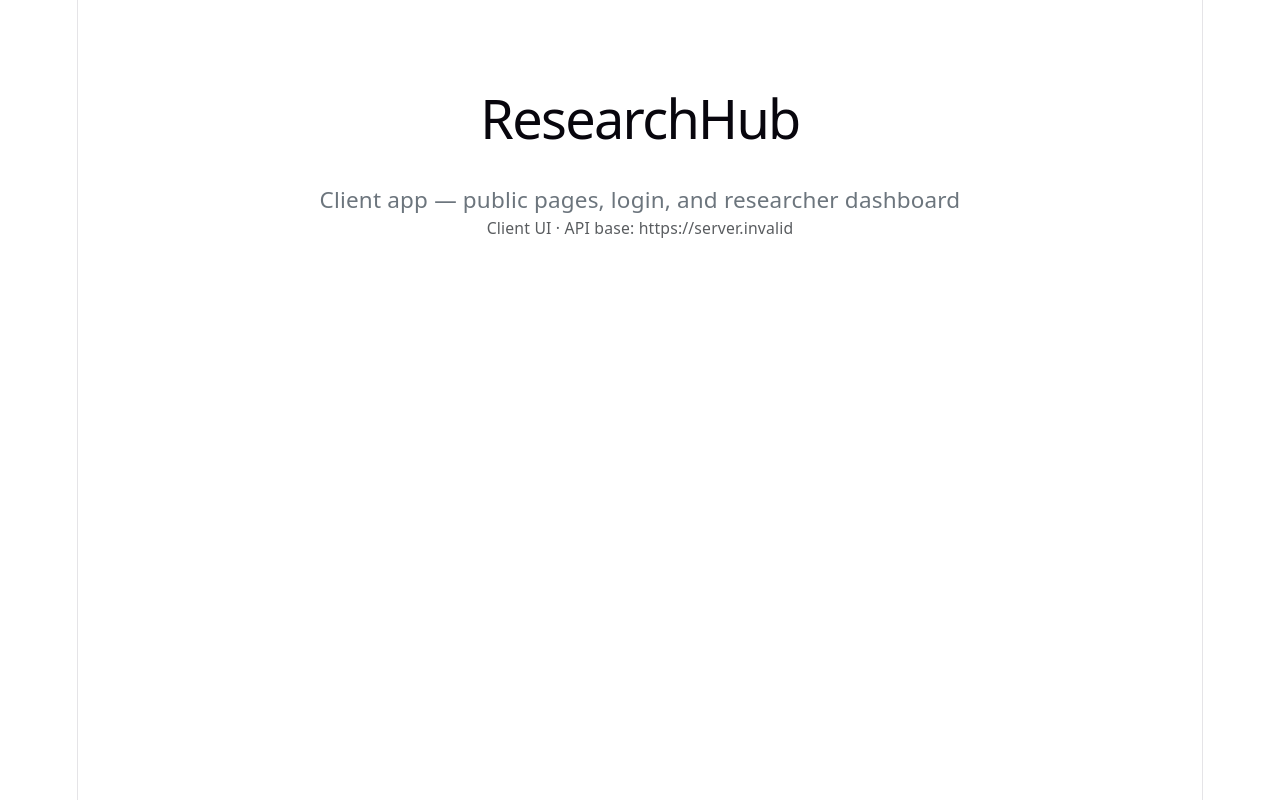
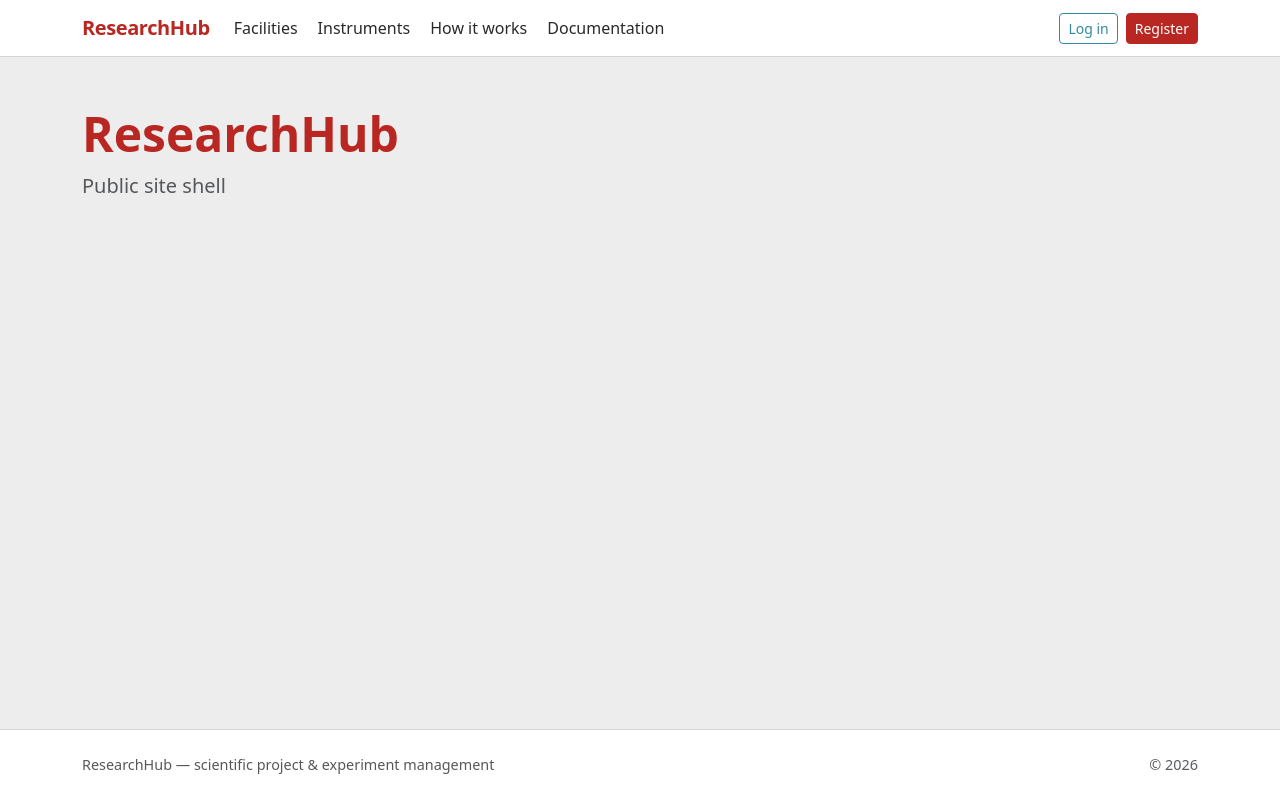
Before and after one commit to ChakerYaakoub/ResearchHub, a React (Vite) app in the folder client-ui/: page / in a window 1280 px wide. Built offline with nearby package versions, Linux system fonts and the light colour scheme; no server answers.

Commit message:
feat(client-ui): add brand tokens and public layout shell

```diff
--- a/client-ui/src/App.tsx
+++ b/client-ui/src/App.tsx
@@ -1,30 +1,32 @@
 /**
- * Client app scaffold: marketing + login (Phase 9) and researcher dashboard (10–11).
- * Tokens stay on this origin only. Admin uses admin-ui separately.
+ * Client app: marketing + login (Phase 9). Dashboard is Phase 10.
+ * Tokens stay on this origin only.
  */
 import { Route, Routes } from 'react-router-dom'
+import { AppLayout } from './components/AppLayout'
+import { HomePage } from './pages/Home'
 import './App.css'
 
-const apiBaseUrl = import.meta.env.VITE_API_BASE_URL ?? ''
-
-function HomePage() {
+function Placeholder({ title }: { title: string }) {
   return (
-    <main className="container py-5">
-      <h1 className="display-5">ResearchHub</h1>
-      <p className="lead text-secondary">
-        Client app — public pages, login, and researcher dashboard
-      </p>
-      <p className="text-muted small mb-0">
-        Client UI · API base: {apiBaseUrl || '(not set)'}
-      </p>
-    </main>
+    <div className="container py-5">
+      <h1 className="h2">{title}</h1>
+    </div>
   )
 }
 
 function App() {
   return (
     <Routes>
-      <Route path="/" element={<HomePage />} />
+      <Route element={<AppLayout />}>
+        <Route path="/" element={<HomePage />} />
+        <Route path="/facilities" element={<Placeholder title="Facilities" />} />
+        <Route path="/instruments" element={<Placeholder title="Instruments" />} />
+        <Route path="/how-it-works" element={<Placeholder title="How it works" />} />
+        <Route path="/documentation" element={<Placeholder title="Documentation" />} />
+        <Route path="/login" element={<Placeholder title="Log in" />} />
+        <Route path="/register" element={<Placeholder title="Register" />} />
+      </Route>
     </Routes>
   )
 }
--- /dev/null
+++ b/client-ui/src/components/AppLayout/AppLayout.css
@@ -0,0 +1,74 @@
+.rh-navbar {
+  background: var(--rh-surface);
+  border-bottom: 1px solid var(--rh-border);
+}
+
+.rh-brand {
+  font-weight: 700;
+  letter-spacing: -0.02em;
+  color: var(--rh-primary) !important;
+  text-decoration: none;
+}
+
+.rh-brand:hover {
+  color: var(--rh-primary-hover) !important;
+}
+
+.rh-nav-link {
+  color: var(--rh-text) !important;
+}
+
+.rh-nav-link.active {
+  color: var(--rh-accent) !important;
+  font-weight: 600;
+}
+
+.rh-layout {
+  display: flex;
+  flex-direction: column;
+  min-height: 100vh;
+}
+
+.rh-main {
+  flex: 1;
+}
+
+.rh-footer {
+  background: var(--rh-surface);
+  border-top: 1px solid var(--rh-border);
+  color: var(--rh-text-muted);
+  font-size: 0.9rem;
+}
+
+.rh-toggler {
+  border: 1px solid var(--rh-border);
+  background: transparent;
+  padding: 0.35rem 0.6rem;
+  border-radius: 0.25rem;
+}
+
+.rh-toggler-icon {
+  display: block;
+  width: 1.25rem;
+  height: 2px;
+  background: var(--rh-text);
+  position: relative;
+}
+
+.rh-toggler-icon::before,
+.rh-toggler-icon::after {
+  content: '';
+  position: absolute;
+  left: 0;
+  width: 100%;
+  height: 2px;
+  background: var(--rh-text);
+}
+
+.rh-toggler-icon::before {
+  top: -6px;
+}
+
+.rh-toggler-icon::after {
+  top: 6px;
+}
--- /dev/null
+++ b/client-ui/src/components/AppLayout/AppLayout.tsx
@@ -0,0 +1,87 @@
+import { useState } from 'react'
+import { Link, NavLink, Outlet } from 'react-router-dom'
+import './AppLayout.css'
+
+export type NavItem = {
+  to: string
+  label: string
+}
+
+export const mainNavItems: NavItem[] = [
+  { to: '/facilities', label: 'Facilities' },
+  { to: '/instruments', label: 'Instruments' },
+  { to: '/how-it-works', label: 'How it works' },
+  { to: '/documentation', label: 'Documentation' },
+]
+
+/** Public shell: responsive navbar, page outlet, footer. */
+export function AppLayout() {
+  const [open, setOpen] = useState(false)
+
+  const close = () => setOpen(false)
+
+  return (
+    <div className="rh-layout">
+      <nav className="navbar navbar-expand-lg rh-navbar sticky-top">
+        <div className="container">
+          <Link className="navbar-brand rh-brand" to="/" onClick={close}>
+            ResearchHub
+          </Link>
+          <button
+            type="button"
+            className="rh-toggler d-lg-none"
+            aria-label="Toggle navigation"
+            aria-expanded={open}
+            onClick={() => setOpen((v) => !v)}
+          >
+            <span className="rh-toggler-icon" />
+          </button>
+          <div className={`collapse navbar-collapse${open ? ' show' : ''}`}>
+            <ul className="navbar-nav me-auto mb-2 mb-lg-0 gap-lg-1">
+              {mainNavItems.map((item) => (
+                <li className="nav-item" key={item.to}>
+                  <NavLink
+                    className={({ isActive }) =>
+                      `nav-link rh-nav-link${isActive ? ' active' : ''}`
+                    }
+                    to={item.to}
+                    onClick={close}
+                  >
+                    {item.label}
+                  </NavLink>
+                </li>
+              ))}
+            </ul>
+            <div className="d-flex flex-column flex-lg-row gap-2 align-items-lg-center">
+              <Link
+                className="btn btn-outline-secondary btn-sm"
+                to="/login"
+                onClick={close}
+              >
+                Log in
+              </Link>
+              <Link
+                className="btn btn-primary btn-sm"
+                to="/register"
+                onClick={close}
+              >
+                Register
+              </Link>
+            </div>
+          </div>
+        </div>
+      </nav>
+
+      <main className="rh-main">
+        <Outlet />
+      </main>
+
+      <footer className="rh-footer py-4 mt-auto">
+        <div className="container d-flex flex-column flex-md-row justify-content-between gap-2">
+          <span>ResearchHub — scientific project &amp; experiment management</span>
+          <span className="text-muted">© {new Date().getFullYear()}</span>
+        </div>
+      </footer>
+    </div>
+  )
+}
--- /dev/null
+++ b/client-ui/src/components/AppLayout/index.ts
@@ -0,0 +1 @@
+export { AppLayout, mainNavItems } from './AppLayout'
--- a/client-ui/src/index.css
+++ b/client-ui/src/index.css
@@ -1,111 +1,49 @@
-:root {
-  --text: #6b6375;
-  --text-h: #08060d;
-  --bg: #fff;
-  --border: #e5e4e7;
-  --code-bg: #f4f3ec;
-  --accent: #aa3bff;
-  --accent-bg: rgba(170, 59, 255, 0.1);
-  --accent-border: rgba(170, 59, 255, 0.5);
-  --social-bg: rgba(244, 243, 236, 0.5);
-  --shadow:
-    rgba(0, 0, 0, 0.1) 0 10px 15px -3px, rgba(0, 0, 0, 0.05) 0 4px 6px -2px;
+@import './styles/tokens.css';
 
-  --sans: system-ui, 'Segoe UI', Roboto, sans-serif;
-  --heading: system-ui, 'Segoe UI', Roboto, sans-serif;
-  --mono: ui-monospace, Consolas, monospace;
-
-  font: 18px/145% var(--sans);
-  letter-spacing: 0.18px;
-  color-scheme: light dark;
-  color: var(--text);
-  background: var(--bg);
-  font-synthesis: none;
-  text-rendering: optimizeLegibility;
-  -webkit-font-smoothing: antialiased;
-  -moz-osx-font-smoothing: grayscale;
-
-  @media (max-width: 1024px) {
-    font-size: 16px;
-  }
+*,
+*::before,
+*::after {
+  box-sizing: border-box;
 }
 
-@media (prefers-color-scheme: dark) {
-  :root {
-    --text: #9ca3af;
-    --text-h: #f3f4f6;
-    --bg: #16171d;
-    --border: #2e303a;
-    --code-bg: #1f2028;
-    --accent: #c084fc;
-    --accent-bg: rgba(192, 132, 252, 0.15);
-    --accent-border: rgba(192, 132, 252, 0.5);
-    --social-bg: rgba(47, 48, 58, 0.5);
-    --shadow:
-      rgba(0, 0, 0, 0.4) 0 10px 15px -3px, rgba(0, 0, 0, 0.25) 0 4px 6px -2px;
-  }
-
-  #social .button-icon {
-    filter: invert(1) brightness(2);
-  }
-}
-
-#root {
-  width: 1126px;
-  max-width: 100%;
-  margin: 0 auto;
-  text-align: center;
-  border-inline: 1px solid var(--border);
-  min-height: 100svh;
-  display: flex;
-  flex-direction: column;
-  box-sizing: border-box;
+html {
+  scroll-behavior: smooth;
 }
 
 body {
   margin: 0;
+  min-height: 100vh;
+  font-family: system-ui, 'Segoe UI', Roboto, sans-serif;
+  color: var(--rh-text);
+  background: var(--rh-surface-muted);
+  -webkit-font-smoothing: antialiased;
 }
 
-h1,
-h2 {
-  font-family: var(--heading);
-  font-weight: 500;
-  color: var(--text-h);
+#root {
+  min-height: 100vh;
+  display: flex;
+  flex-direction: column;
 }
 
-h1 {
-  font-size: 56px;
-  letter-spacing: -1.68px;
-  margin: 32px 0;
-  @media (max-width: 1024px) {
-    font-size: 36px;
-    margin: 20px 0;
-  }
-}
-h2 {
-  font-size: 24px;
-  line-height: 118%;
-  letter-spacing: -0.24px;
-  margin: 0 0 8px;
-  @media (max-width: 1024px) {
-    font-size: 20px;
-  }
-}
-p {
-  margin: 0;
+a {
+  color: var(--rh-accent);
 }
 
-code,
-.counter {
-  font-family: var(--mono);
-  display: inline-flex;
-  border-radius: 4px;
-  color: var(--text-h);
+.btn-primary {
+  --bs-btn-bg: var(--rh-primary);
+  --bs-btn-border-color: var(--rh-primary);
+  --bs-btn-hover-bg: var(--rh-primary-hover);
+  --bs-btn-hover-border-color: var(--rh-primary-hover);
+  --bs-btn-active-bg: var(--rh-primary-hover);
+  --bs-btn-active-border-color: var(--rh-primary-hover);
+  --bs-btn-color: var(--rh-on-primary);
+  --bs-btn-hover-color: var(--rh-on-primary);
 }
 
-code {
-  font-size: 15px;
-  line-height: 135%;
-  padding: 4px 8px;
-  background: var(--code-bg);
+.btn-outline-secondary {
+  --bs-btn-color: var(--rh-accent);
+  --bs-btn-border-color: var(--rh-accent);
+  --bs-btn-hover-bg: var(--rh-accent);
+  --bs-btn-hover-border-color: var(--rh-accent);
+  --bs-btn-hover-color: var(--rh-on-primary);
 }
--- /dev/null
+++ b/client-ui/src/pages/Home/Home.tsx
@@ -0,0 +1,11 @@
+/** Placeholder home until marketing content commit. */
+export function HomePage() {
+  return (
+    <div className="container py-5">
+      <h1 className="display-5 fw-bold" style={{ color: 'var(--rh-primary)' }}>
+        ResearchHub
+      </h1>
+      <p className="lead text-muted">Public site shell</p>
+    </div>
+  )
+}
--- /dev/null
+++ b/client-ui/src/pages/Home/index.ts
@@ -0,0 +1 @@
+export { HomePage } from './Home.tsx'
--- /dev/null
+++ b/client-ui/src/styles/tokens.css
@@ -0,0 +1,29 @@
+/* ResearchHub brand tokens — see docs/UI_DESIGN.md */
+:root {
+  --rh-primary: #b82721;
+  --rh-primary-hover: #9c1a1a;
+  --rh-accent: #328ba0;
+  --rh-accent-rgb: 50, 139, 160;
+  --rh-highlight: #fbd600;
+  --rh-success: #73a104;
+  --rh-danger: #b82721;
+  --rh-text: #292929;
+  --rh-text-muted: #585858;
+  --rh-border: #d5d5d5;
+  --rh-surface: #ffffff;
+  --rh-surface-muted: #ededed;
+  --rh-on-primary: #ffffff;
+
+  /* Bootstrap overrides */
+  --bs-primary: var(--rh-primary);
+  --bs-primary-rgb: 184, 39, 33;
+  --bs-secondary: var(--rh-accent);
+  --bs-secondary-rgb: var(--rh-accent-rgb);
+  --bs-success: var(--rh-success);
+  --bs-danger: var(--rh-danger);
+  --bs-body-color: var(--rh-text);
+  --bs-body-bg: var(--rh-surface-muted);
+  --bs-border-color: var(--rh-border);
+  --bs-link-color: var(--rh-accent);
+  --bs-link-hover-color: #286f80;
+}
```
